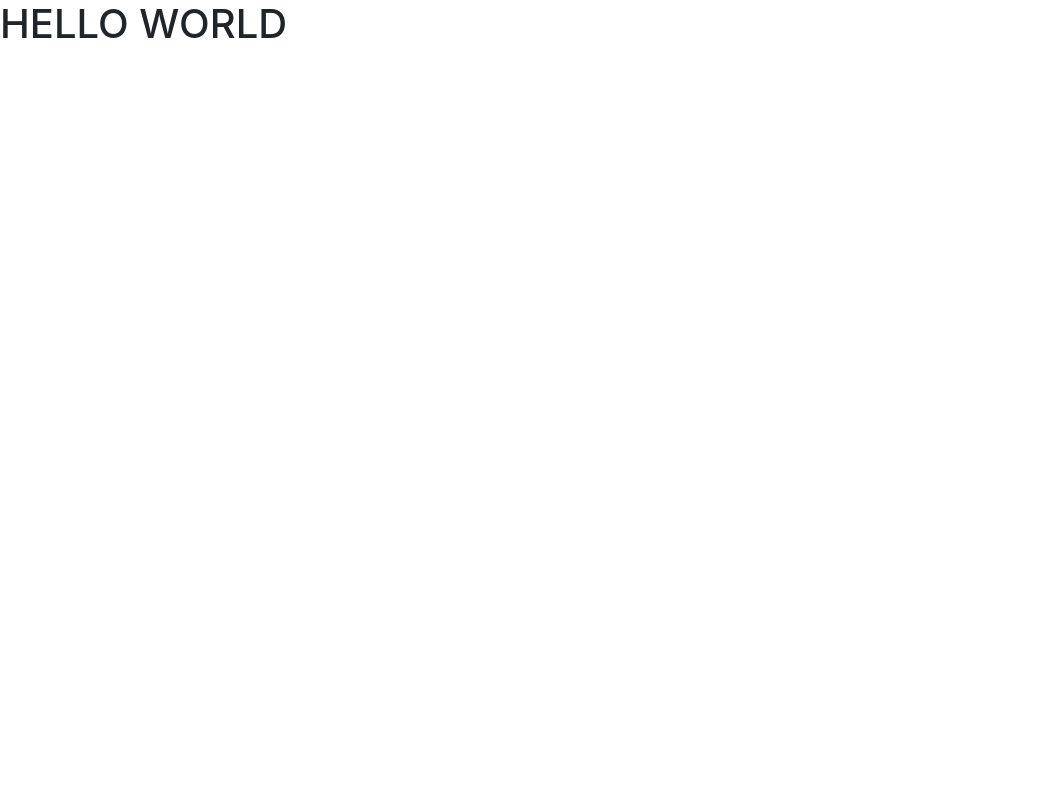
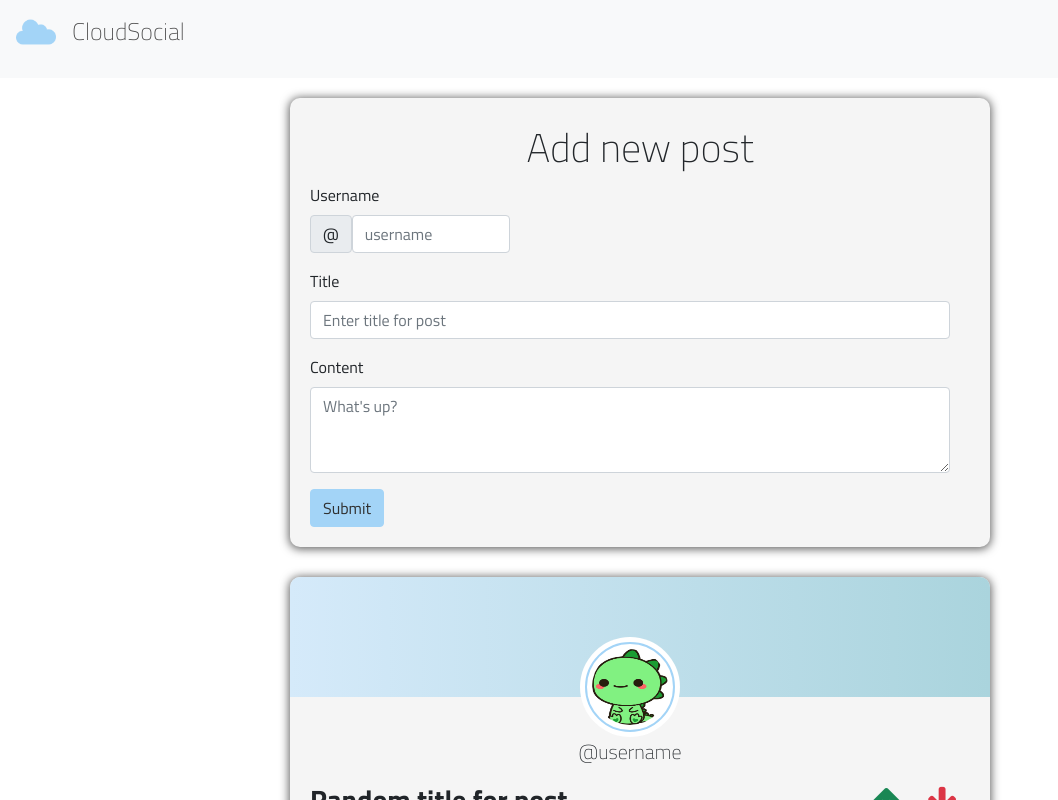
Before and after one commit to abdullahsalah96/Social-Media-Platfrom, a React (Create React App) app: page / in a window 1280 px wide. Shown: the top 800 px of the page, without its empty margins (0-1058 px from the left). Built offline with nearby package versions, Linux system fonts and the light colour scheme; the HTML template or start-up script is replaced by a standard one.

Commit message:
Fix: Post import statement

```diff
--- a/src/App.js
+++ b/src/App.js
@@ -2,7 +2,7 @@ import './App.css';
 import NavigationBar from './Components/NavigationBar/NavigationBar';
 import PostsCards from "./Components/PostsCards/PostsCards"
 import CreatePostCard from "./Components/CreatePostCard/CreatePostCard"
-const Post = require("./Model/Post");
+import Post from "./Model/Post"
 
 function App() {
   let posts = [];
@@ -14,12 +14,11 @@ function App() {
   posts.push(dummyPost2);
   return (
     <div className="App">
-      <h1>HELLO WORLD</h1>
-      {/* <NavigationBar></NavigationBar> */}
-      {/* <div className="views-container"> */}
-        {/* <CreatePostCard></CreatePostCard> */}
-        {/* <PostsCards posts = {posts}></PostsCards> */}
-      {/* </div> */}
+      <NavigationBar></NavigationBar>
+      <div className="views-container">
+        <CreatePostCard></CreatePostCard>
+        <PostsCards posts = {posts}></PostsCards>
+      </div>
     </div>
   );
 }
--- a/src/Model/Post.js
+++ b/src/Model/Post.js
@@ -1,10 +1,11 @@
 class Post {
-    constructor(username, title, content, date, comments) {
+    constructor(username, title, content, date, comments, key) {
         this.username = username;
         this.title = title;
         this.content = content;
         this.date = date;
-        this.comments = comments
+        this.comments = comments;
+        this.key = key;
     }
 }
 
```
